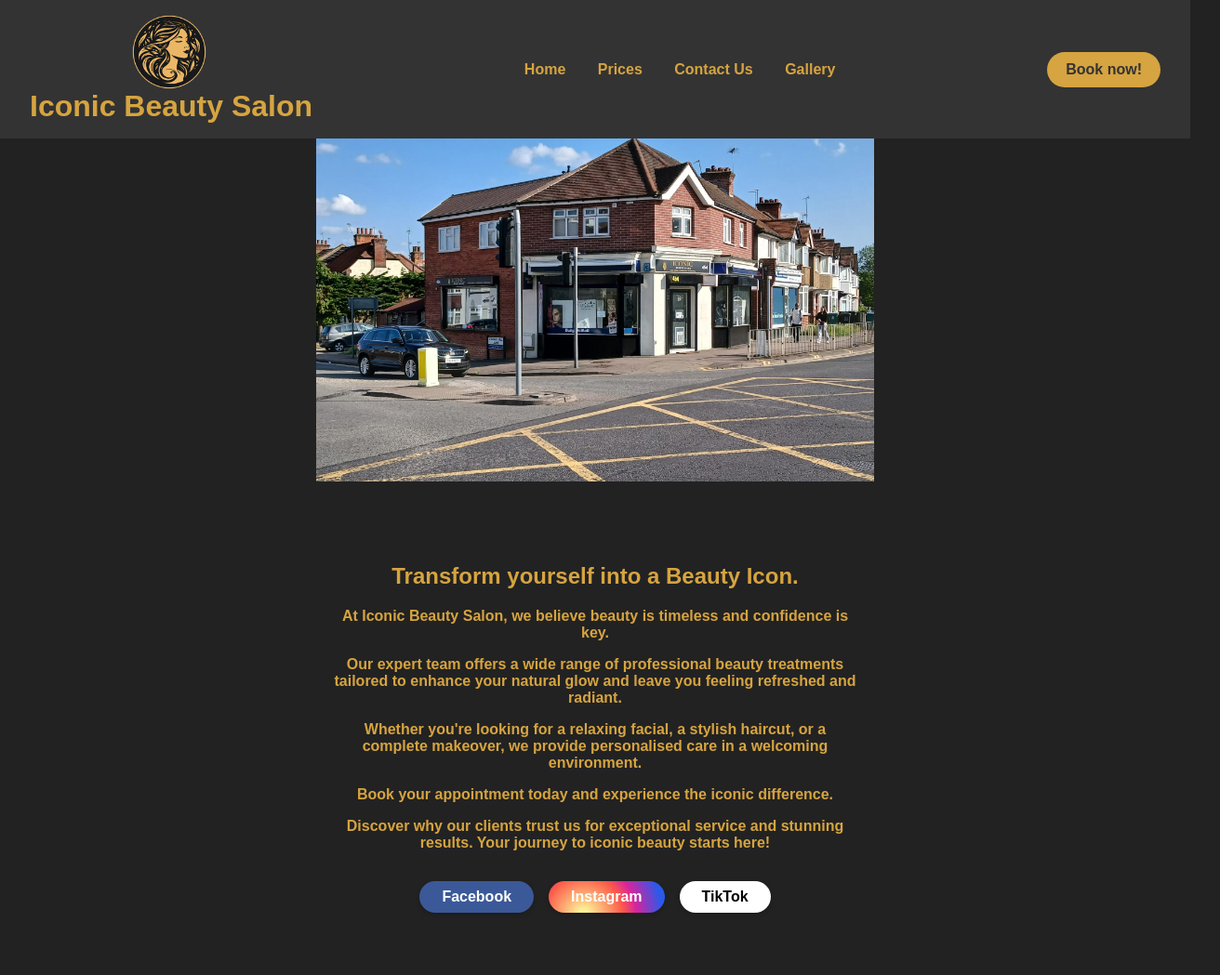
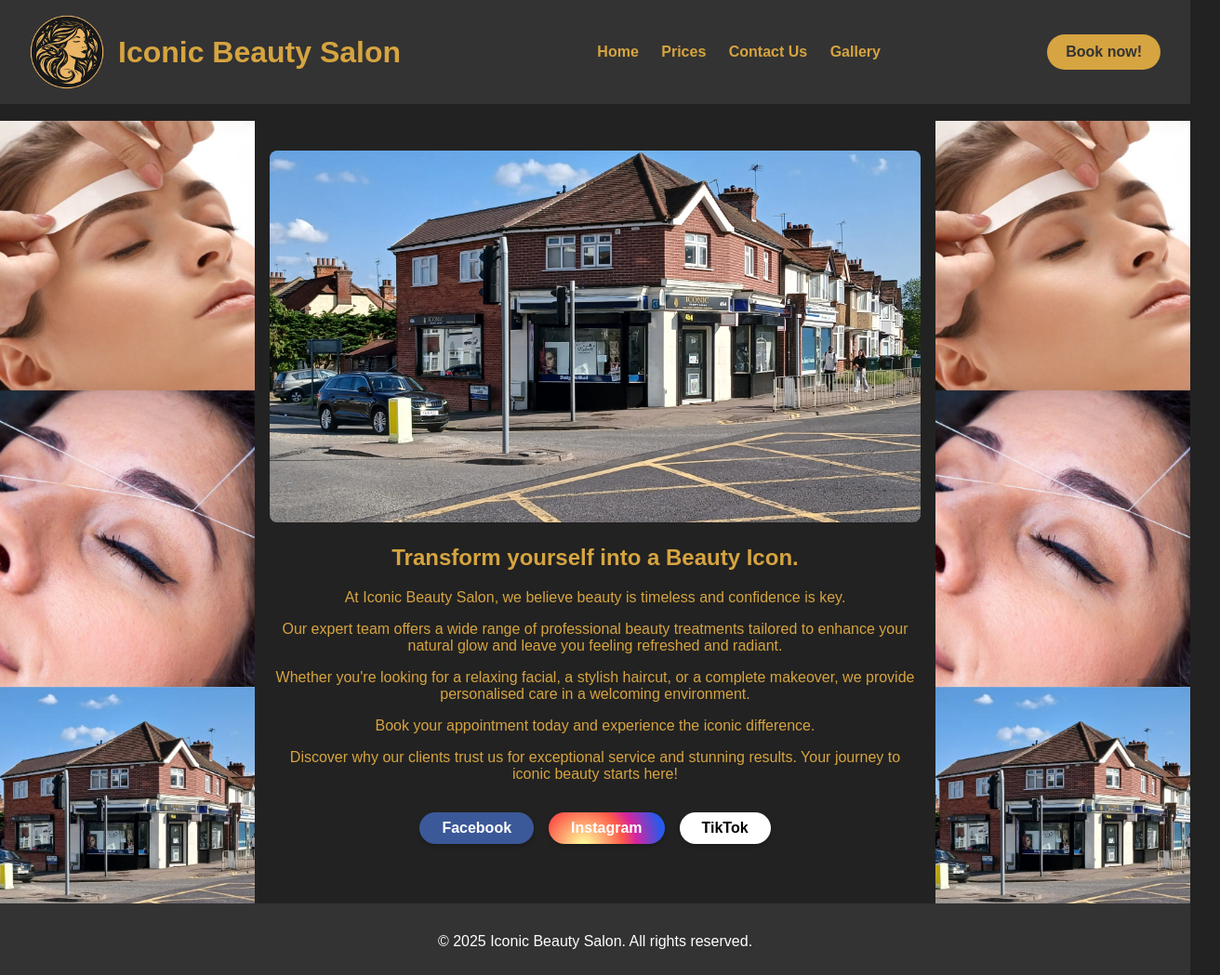
Before and after one commit to iconicbeautysalon/iconicbeautysalon.github.io, a plain HTML site: page index.html in a window 1280 px wide. Shown: the top 1049 px of the page at 93% size, 1312 px wide, since content can reach past the window. Drawn offline with Linux system fonts and the light colour scheme.

Commit message:
Update index.html

```diff
--- a/index.html
+++ b/index.html
@@ -1,9 +1,9 @@
 <!DOCTYPE html>
 <html lang="en">
 <head>
-  <meta charset="UTF-8">
-  <meta name="viewport" content="width=device-width, initial-scale=1">
-  <title>Iconic Beauty Salon - Home </title>
+  <meta charset="UTF-8" />
+  <meta name="viewport" content="width=device-width, initial-scale=1" />
+  <title>Iconic Beauty Salon - Home</title>
   <link rel="icon" type="image/png" sizes="16x16" href="favicon/favicon-16x16.png">
   <link rel="icon" type="image/png" sizes="32x32" href="favicon/favicon-32x32.png">
   <link rel="icon" type="image/png" sizes="48x48" href="favicon/favicon-48x48.png">
@@ -13,10 +13,11 @@
     body {
       font-family: Arial, sans-serif;
       margin: 0;
-      padding-top: 70px;
+      padding: 0;
       background-color: #222;
       color: #B8860B;
     }
+
     header {
       position: fixed;
       top: 0;
@@ -24,33 +25,12 @@
       width: 100%;
       background-color: #333;
       color: #D6A440;
-    padding: 1rem 2rem; /* add horizontal padding for flex spacing */
-
-    /* NEW: flex container for header */
+      padding: 1rem 2rem;
       display: flex;
       align-items: center;
       justify-content: space-between;
+      z-index: 10;
       box-sizing: border-box;
-  }
-
-  /* NEW: container for logo + title on left */
-  .header-right {
-    display: flex;
-    align-items: center;
-  }
-
-  /* Logo inside header */
-  header img {
-    height: 80px;
-    margin-right: 15px; /* changed to horizontal spacing */
-    display: block;
-    padding-left: 110px;
-  }
-
-  header h1 {
-    margin: 0;
-    white-space: nowrap;
-    font-size: 2rem;
     }
 
     .header-left {
@@ -58,14 +38,23 @@
       align-items: center;
     }
 
+    .header-left img {
+      height: 80px;
+      margin-right: 15px;
+    }
+
+    .header-left h1 {
+      margin: 0;
+      font-size: 2rem;
+      white-space: nowrap;
+    }
+
     nav {
-    flex-grow: 1;
-    margin-left: 0px;
-
+      margin-left: 2rem;
     }
 
     nav a {
-    margin: 0 15px;
+      margin: 0 10px;
       color: #D6A440;
       text-decoration: none;
       font-weight: 600;
@@ -75,7 +64,6 @@
       text-decoration: underline;
     }
 
-  /* NEW: book now button style */
     .book-now-btn {
       background-color: #D6A440;
       color: #333;
@@ -84,32 +72,48 @@
       text-decoration: none;
       font-weight: bold;
       white-space: nowrap;
-    transition: background-color 0.3s ease;
     }
 
     .book-now-btn:hover {
       background-color: #b8860b;
       color: white;
     }
+
     main {
-    max-width: 600px;
-    margin: 2rem auto;
-    padding: 1rem;
-    background: #222; /* dark background */
+      margin-top: 130px; /* Push content below fixed header */
+    }
+
+    .page-wrapper {
+      display: flex;
+      min-height: calc(100vh - 130px);
+    }
+
+    .side-panel {
+      flex: 1;
+      background-size: cover;
+      background-position: center;
+      background-repeat: no-repeat;
+    }
+
+    .left-panel {
+      background-image: url('IBS.jpg');
+    }
+
+    .right-panel {
+      background-image: url('IBS.jpg');
+    }
+
+    .center-content {
+      max-width: 700px;
+      width: 100%;
+      padding: 2rem 1rem 4rem;
+      background-color: #222;
       color: #D6A440;
       border-radius: 8px;
+      z-index: 1;
+      position: relative;
+      text-align: center;
     }
-    footer {
-      background-color: #333;
-      color: white;
-      text-align: center;
-      padding: 1rem;
-      position: static;
-      bottom: 0;
-      width: 100%;
-    }
-
-  /* Below is the styling for the social media buttons */
 
     .social-buttons {
       margin-top: 2rem;
@@ -124,62 +128,72 @@
       font-weight: bold;
       text-decoration: none;
       color: #333;
-  background-color: #D6A440; /* gold */
+      background-color: #D6A440;
       transition: background-color 0.3s ease;
-  box-shadow: 0 2px 5px rgba(0,0,0,0.2);
+      box-shadow: 0 2px 5px rgba(0, 0, 0, 0.2);
     }
 
     .social-btn:hover {
-  background-color: #b8860b; /* darker gold */
+      background-color: #b8860b;
       color: white;
     }
 
-/* Optional: differentiate buttons by platform colors */
-.social-btn.facebook { background-color: #3b5998; color: white; }
-.social-btn.facebook:hover { background-color: #2d4373; }
-
-.social-btn.instagram { background: radial-gradient(circle at 30% 107%, #fdf497 0%, #fdf497 5%, #fd5949 45%, #d6249f 60%, #285AEB 90%); color: white; }
-.social-btn.instagram:hover { opacity: 0.85; }
-
-.social-btn.tiktok { background-color: white; color: black; }
-.social-btn.tiktok:hover { background-color: #f5f5f5; color: black; }
-
-/* below makes the black background go to the footer */
-.content-container {
-  background-color: #222;  /* dark/black background */
-  padding: 2rem 1rem 4rem; /* top, sides, bottom padding */
-  max-width: 700px;
-  margin: 2rem auto;
-  border-radius: 8px;
-  color: #D6A440; /* gold text */
-  text-align: center;
+    .social-btn.facebook {
+      background-color: #3b5998;
+      color: white;
     }
 
-/* Optimise mobile view */
+    .social-btn.facebook:hover {
+      background-color: #2d4373;
+    }
+
+    .social-btn.instagram {
+      background: radial-gradient(circle at 30% 107%, #fdf497 0%, #fdf497 5%, #fd5949 45%, #d6249f 60%, #285AEB 90%);
+      color: white;
+    }
+
+    .social-btn.instagram:hover {
+      opacity: 0.85;
+    }
+
+    .social-btn.tiktok {
+      background-color: white;
+      color: black;
+    }
+
+    .social-btn.tiktok:hover {
+      background-color: #f5f5f5;
+    }
+
+    footer {
+      background-color: #333;
+      color: white;
+      text-align: center;
+      padding: 1rem;
+    }
 
     @media (max-width: 768px) {
-    body {
-    padding-top: 250px; /* adjust if header is taller on mobile */
+      .page-wrapper {
+        flex-direction: column;
       }
+
+      .side-panel {
+        display: none;
+      }
+
       header {
         flex-direction: column;
         align-items: center;
         text-align: center;
-    padding: 1rem;
       }
 
       .header-left {
         flex-direction: column;
-    align-items: center;
       }
 
-  header img {
+      .header-left img {
         height: 60px;
         margin-bottom: 0.5rem;
-  }
-
-  nav {
-    margin: 1rem 0;
       }
 
       nav a {
@@ -191,51 +205,41 @@
         margin-top: 1rem;
       }
     }
-
   </style>
 </head>
+
 <body>
-
   <header>
-   <div class="header-1">
+    <div class="header-left">
       <img src="ibs_logo.png" alt="Iconic Beauty Salon Logo" />
       <h1>Iconic Beauty Salon</h1>
     </div>
-   <div class="header-1">
     <nav>
       <a href="index.html">Home</a>
       <a href="prices_ibs.html">Prices</a>
       <a href="contact_us_ibs.html">Contact Us</a>
       <a href="gallery_ibs.html">Gallery</a>
     </nav>
-    </div>
     <a href="booking_ibs.html" class="book-now-btn">Book now!</a>
   </header>
 
+  <main>
+    <div class="page-wrapper">
+      <div class="side-panel left-panel"></div>
 
-  <main>
+<div class="center-content">
   <div style="text-align: center;">
     <img src="shopfront.jpg"
-alt="Descriptive Alt Text" style="width: 100%;
-max-width: 600px;
- max-height: 400px; object-fit: cover;">
+         alt="Iconic Beauty Salon Storefront"
+         style="width: 100%; max-width: 700px; max-height: 400px; object-fit: cover; border-radius: 8px;">
   </div>
-<div class="content-container">
-    <h2><b>Transform yourself into a Beauty Icon.<?b></h2>
-  <p>
-    At Iconic Beauty Salon, we believe beauty is timeless and confidence is key. </p>
-   <p> Our expert team offers a wide range of professional beauty treatments tailored
-    to enhance your natural glow and leave you feeling refreshed and radiant.
-  </p>
-  <p>
-    Whether you're looking for a relaxing facial, a stylish haircut, or a complete makeover,
-    we provide personalised care in a welcoming environment. </p>
-    <p> Book your appointment today and experience the iconic difference.
-  </p>
-  <p>
-    Discover why our clients trust us for exceptional service and stunning results.
-    Your journey to iconic beauty starts here!
-  </p>
+        <h2><b>Transform yourself into a Beauty Icon.</b></h2>
+        <p>At Iconic Beauty Salon, we believe beauty is timeless and confidence is key.</p>
+        <p>Our expert team offers a wide range of professional beauty treatments tailored to enhance your natural glow and leave you feeling refreshed and radiant.</p>
+        <p>Whether you're looking for a relaxing facial, a stylish haircut, or a complete makeover, we provide personalised care in a welcoming environment.</p>
+        <p>Book your appointment today and experience the iconic difference.</p>
+        <p>Discover why our clients trust us for exceptional service and stunning results. Your journey to iconic beauty starts here!</p>
+
         <div class="social-buttons">
           <a href="https://www.facebook.com/iconicbeautysalonltd" target="_blank" class="social-btn facebook" aria-label="Facebook">Facebook</a>
           <a href="https://www.instagram.com/iconicbeautysalonltd/" target="_blank" class="social-btn instagram" aria-label="Instagram">Instagram</a>
@@ -243,18 +247,12 @@ max-width: 600px;
         </div>
       </div>
 
-  <div style="text-align: center;">
-<img src="feet.jpg"
-alt="Descriptive Alt Text" style="width: 100%;
-max-width: 600px;
- max-height: 400px; object-fit: cover;">
+      <div class="side-panel right-panel"></div>
     </div>
-
   </main>
 
   <footer>
     <p>© 2025 Iconic Beauty Salon. All rights reserved.</p>
   </footer>
-
 </body>
 </html>
```
Lines whose indentation alone changed are shown as unchanged.
